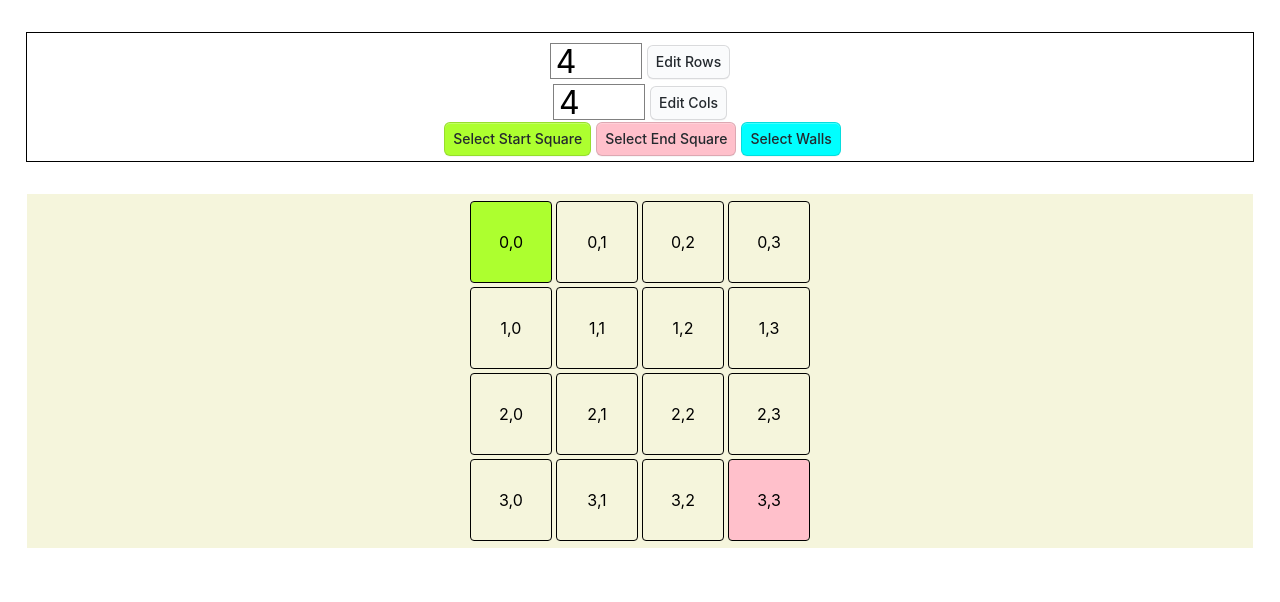
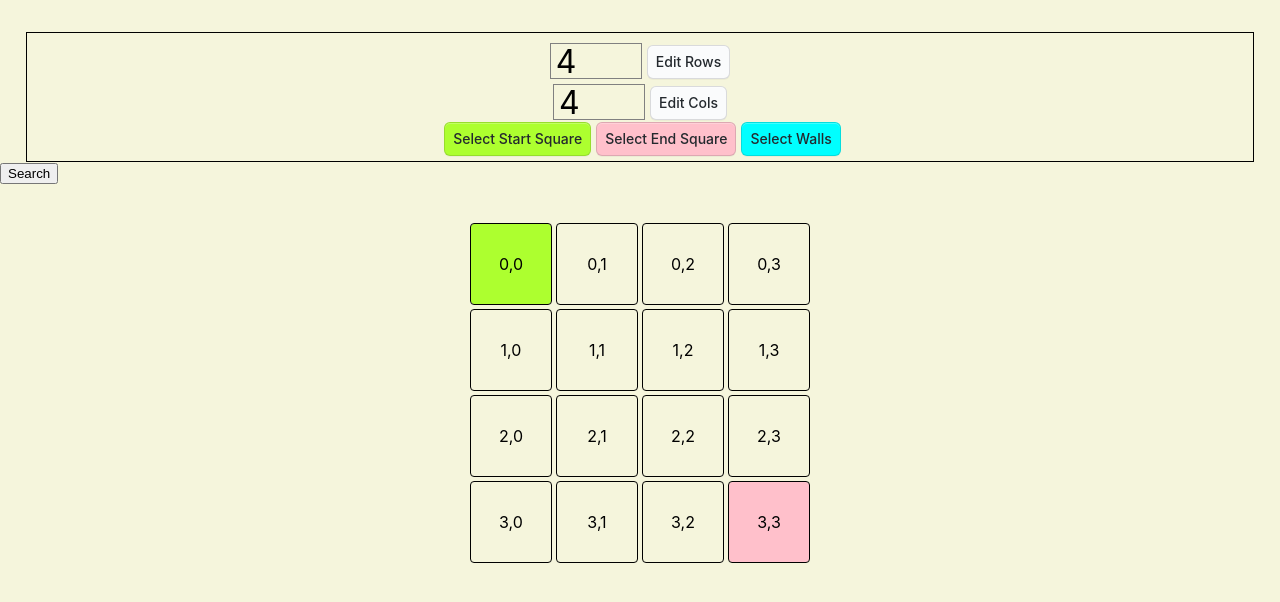
Before and after one commit to jaitken/pathfinder, a React (Create React App) app: page / in a window 1280 px wide. Shown: the top 602 px of the page. Built offline with nearby package versions, Linux system fonts and the light colour scheme.

Commit message:
implemented search algorithm

```diff
--- a/src/App.css
+++ b/src/App.css
@@ -102,6 +102,7 @@
   text-align: center;
   margin-top: 2rem;
   padding: 5px;
+  white-space:nowrap;
 }
 
 .gridSquare{
--- a/src/App.js
+++ b/src/App.js
@@ -3,6 +3,8 @@
 import "./App.css";
 import { useState } from "react";
 import Input from "./components/Input";
+import GridPoint from "./components/Gridpoint";
+import heuristic from "./components/heuristic";
 
 function App() {
   const [numRows, setNumRows] = useState(4);
@@ -14,7 +16,7 @@ function App() {
   const [endSquare, setEndSquare] = useState("3,3");
   const [editingEndSquare, setEditingEndSquare] = useState(false);
 
-  const grid = [];
+  let grid = [];
   const displayGrid = [];
 
   function handleSelect(row, col) {
@@ -36,14 +38,14 @@ function App() {
       }
     }
     if (editingStartSquare) {
-      if(selectedSquares.includes(`${row},${col}`)){
+      if (selectedSquares.includes(`${row},${col}`)) {
         return;
       }
       setStartSquare(`${row},${col}`);
       setEditingStartSquare(false);
     }
     if (editingEndSquare) {
-      if(selectedSquares.includes(`${row},${col}`)){
+      if (selectedSquares.includes(`${row},${col}`)) {
         return;
       }
       setEndSquare(`${row},${col}`);
@@ -51,16 +53,8 @@ function App() {
     }
   }
 
-  function handleNumRowSelect(newRowCount) {
-    setNumRows(newRowCount);
-  }
-
-  function handleNumColSelect(newRowCount) {
-    setNumCols(newRowCount);
-  }
-
   function getGridClass(r, c) {
-    if (selectedSquares.includes(grid[r][c])) {
+    if (selectedSquares.includes(`${r},${c}`)) {
       return "gridSquare selected";
     }
     if (`${r},${c}` === startSquare) {
@@ -75,27 +69,110 @@ function App() {
   for (let r = 0; r < numRows; r++) {
     grid[r] = [];
     for (let c = 0; c < numCols; c++) {
-      grid[r][c] = r + "," + c;
+      grid[r][c] = new GridPoint(r, c, +numRows, +numCols, selectedSquares);
       displayGrid.push(
         <div
           className={getGridClass(r, c)}
           key={r + " " + c}
           onClick={() => handleSelect(r, c)}
         >
-          {grid[r][c]}
+          {`${r},${c}`}
         </div>
       );
     }
     displayGrid.push(<br key={r + " br"}></br>);
   }
 
+  function runAStarSearch() {
+    //A * algorith setup
+    ///////////////////////////////////////////////////////////
+
+    let openSet = []; //array containing unevaluated grid points
+    let closedSet = []; //array containing completely evaluated grid points
+
+    let start; //starting grid point
+    let end; // ending grid point (goal)
+    let path = [];
+
+    for (let i = 0; i < numRows; i++) {
+      for (let j = 0; j < numCols; j++) {
+        grid[i][j].updateNeighbors(grid);
+      }
+    }
+
+    start = grid[startSquare.charAt(0)][startSquare.charAt(2)];
+    end = grid[endSquare.charAt(0)][endSquare.charAt(2)];
+
+    openSet.push(start);
+
+    ////////////////////////////////////////////////////
+    // A * implementation
+    /////////////////////////////////////////////////////
+
+    function search() {
+      while (openSet.length > 0) {
+        //assumption lowest index is the first one to begin with
+        let lowestIndex = 0;
+        for (let i = 0; i < openSet.length; i++) {
+          if (openSet[i].f < openSet[lowestIndex].f) {
+            lowestIndex = i;
+          }
+        }
+        let current = openSet[lowestIndex];
+
+        if (current === end) {
+          let temp = current;
+          path.push(temp);
+          while (temp.parent) {
+            path.push(temp.parent);
+            temp = temp.parent;
+          }
+          console.log("DONE!");
+          // return the traced path
+          return path.reverse();
+        }
+
+        //remove current from openSet
+        openSet.splice(lowestIndex, 1);
+        //add current to closedSet
+        closedSet.push(current);
+
+        let neighbors = current.neighbors;
+
+        for (let i = 0; i < neighbors.length; i++) {
+          let neighbor = neighbors[i];
+
+          if (!closedSet.includes(neighbor)) {
+            let possibleG = current.g + 1;
+
+            if (!openSet.includes(neighbor)) {
+              openSet.push(neighbor);
+            } else if (possibleG >= neighbor.g) {
+              continue;
+            }
+
+            neighbor.g = possibleG;
+            neighbor.h = heuristic(neighbor, end);
+            neighbor.f = neighbor.g + neighbor.h;
+            neighbor.parent = current;
+          }
+        }
+      }
+
+      //no solution by default
+      return [];
+    }
+
+    console.log(search());
+  }
+
   return (
     <div>
       <Input
         numRows={numRows}
-        onRowChange={handleNumRowSelect}
+        onRowChange={setNumCols}
         numCols={numCols}
-        onColChange={handleNumColSelect}
+        onColChange={setNumRows}
         editStart={editingStartSquare}
         setEditStart={setEditingStartSquare}
         editEnd={editingEndSquare}
@@ -103,6 +180,7 @@ function App() {
         editWalls={editingWallSquares}
         setEditWalls={setEditingWallSquares}
       ></Input>
+      <button onClick={runAStarSearch}>Search</button>
       <div className="mainGrid">{displayGrid.map((item) => item)}</div>
     </div>
   );
--- /dev/null
+++ b/src/components/Gridpoint.js
@@ -0,0 +1,35 @@
+export default function GridPoint(x, y, rows, cols, wallSquares) {
+    this.x = x; //x location of the grid point
+    this.y = y; //y location of the grid point
+    this.f = 0; //total cost function
+    this.g = 0; //cost function from start to the current grid point
+    this.h = 0; //heuristic estimated cost function from current grid point to the goal
+    this.neighbors = []; // neighbors of the current grid point
+    this.parent = undefined; // immediate source of the current grid point
+
+    // update neighbors array for a given grid point
+    this.updateNeighbors = function (grid) {
+      let i = this.x;
+      let j = this.y;
+      if (i < cols - 1) {
+        if(!wallSquares.includes(`${i+1},${j}`)){
+            this.neighbors.push(grid[i + 1][j]);
+        }
+      }
+      if (i > 0) {
+        if(!wallSquares.includes(`${i-1},${j}`)){
+            this.neighbors.push(grid[i - 1][j]);
+        }
+      }
+      if (j < rows - 1) {
+        if(!wallSquares.includes(`${i},${j+1}`)){
+        this.neighbors.push(grid[i][j + 1]);
+        }
+      }
+      if (j > 0) {
+        if(!wallSquares.includes(`${i},${j-1}`)){
+        this.neighbors.push(grid[i][j - 1]);
+        }
+      }
+    };
+}
--- /dev/null
+++ b/src/components/heuristic.js
@@ -0,0 +1,6 @@
+export default function heuristic(position0, position1) {
+    let d1 = Math.abs(position1.x - position0.x);
+    let d2 = Math.abs(position1.y - position0.y);
+
+    return d1 + d2;
+  }
--- a/src/index.css
+++ b/src/index.css
@@ -5,6 +5,7 @@ body {
     sans-serif;
   -webkit-font-smoothing: antialiased;
   -moz-osx-font-smoothing: grayscale;
+  background-color: beige;
 }
 
 code {
```
